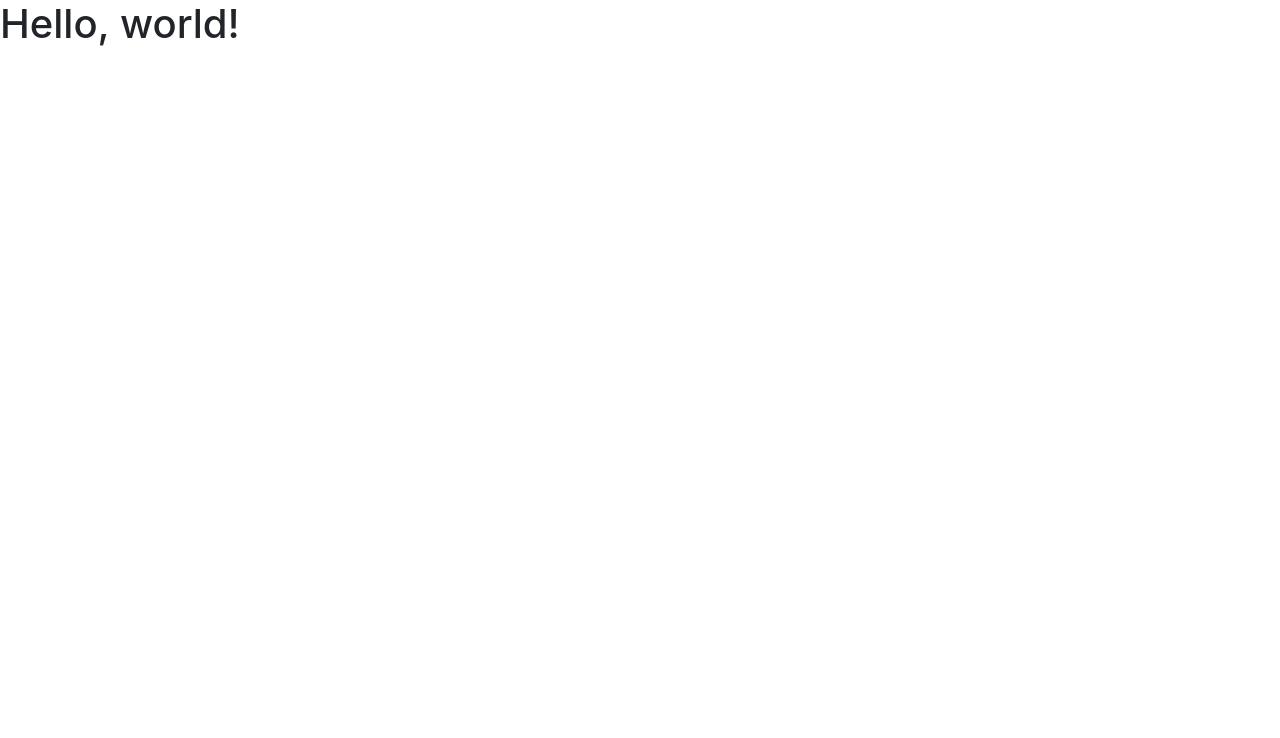
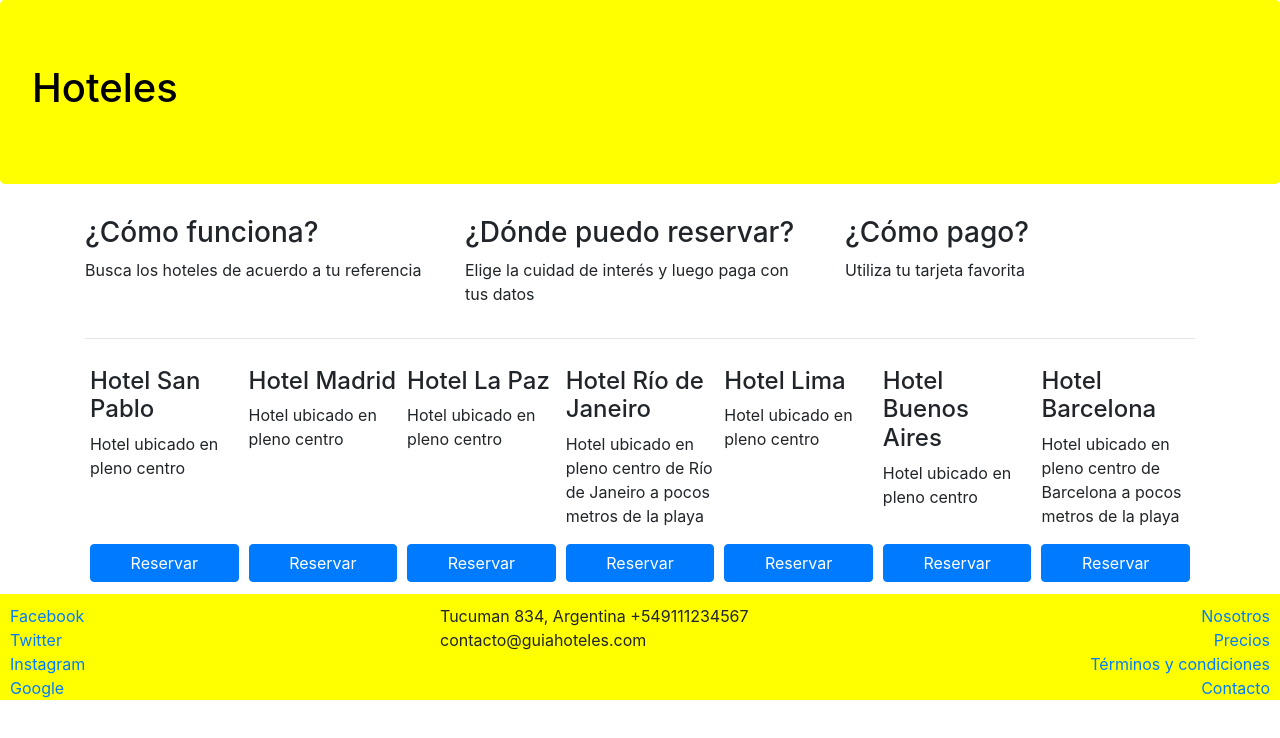
Before and after one commit to jjarmenta/coursera-guia-hoteles, a website: page index.html in a window 1280 px wide. Drawn offline with nearby package versions, Linux system fonts and the light colour scheme.

Commit message:
Add jumbotron, footer, flex y css

```diff
--- /dev/null
+++ b/css/main.css
@@ -0,0 +1,20 @@
+.jumbotron {
+    background-color: yellow;
+    color: black;
+}
+footer {
+    padding: 10px 10px 0 10px;
+    background-color: yellow;
+    margin-bottom: 0;
+    margin-top: 10px;
+}
+
+.card-hotel {
+    flex: 1 150px;
+    padding: 2px 5px;
+    margin-top: 10px;
+}
+
+.btn-reserva {
+    width: 100%;
+}
--- a/index.html
+++ b/index.html
@@ -7,11 +7,141 @@
 
     <!-- Bootstrap CSS -->
     <link rel="stylesheet" href="node_modules/bootstrap/dist/css/bootstrap.min.css">
+    <link rel="stylesheet" href="css/main.css">
 
-    <title>Hello, world!</title>
+    <title>Hotels</title>
 </head>
 <body>
-<h1>Hello, world!</h1>
+    <div class="jumbotron">
+        <h1>Hoteles</h1>
+    </div>
+    <div class="container">
+        <div class="row">
+            <div class="col-sm-4">
+                <h3>¿Cómo funciona?</h3>
+                <p>
+                    Busca los hoteles de acuerdo a tu referencia
+                </p>
+            </div>
+            <div class="col-sm-4">
+                <h3>¿Dónde puedo reservar?</h3>
+                <p>
+                    Elige la cuidad de interés y luego paga con tus datos
+                </p>
+            </div>
+            <div class="col-sm-4">
+                <h3>¿Cómo pago?</h3>
+                <p>
+                    Utiliza tu tarjeta favorita
+                </p>
+            </div>
+        </div>
+        <hr>
+
+        <div class="d-flex flex-wrap flex-row-reverse">
+            <div class="card-hotel d-flex flex-column justify-content-between">
+                <div>
+                    <h4>Hotel Barcelona</h4>
+                    <p>
+                        Hotel ubicado en pleno centro de Barcelona a pocos metros de la playa
+                    </p>
+                </div>
+                <div>
+                    <button class="btn btn-primary btn-reserva">Reservar</button>
+                </div>
+            </div>
+            <div class="card-hotel d-flex flex-column justify-content-between">
+                <div>
+                    <h4>Hotel Buenos Aires</h4>
+                    <p>
+                        Hotel ubicado en pleno centro
+                    </p>
+                </div>
+                <div>
+                    <button class="btn btn-primary btn-reserva">Reservar</button>
+                </div>
+            </div>
+            <div class="card-hotel d-flex flex-column justify-content-between">
+                <div>
+                    <h4>Hotel Lima</h4>
+                    <p>
+                        Hotel ubicado en pleno centro
+                    </p>
+                </div>
+                <div>
+                    <button class="btn btn-primary btn-reserva">Reservar</button>
+                </div>
+            </div>
+            <div class="card-hotel d-flex flex-column justify-content-between">
+                <div>
+                    <h4>Hotel Río de Janeiro</h4>
+                    <p>
+                        Hotel ubicado en pleno centro de Río de Janeiro a pocos metros de la playa
+                    </p>
+                </div>
+                <div>
+                    <button class="btn btn-primary btn-reserva">Reservar</button>
+                </div>
+            </div>
+            <div class="card-hotel d-flex flex-column justify-content-between">
+                <div>
+                    <h4>Hotel La Paz</h4>
+                    <p>
+                        Hotel ubicado en pleno centro
+                    </p>
+                </div>
+                <div>
+                    <button class="btn btn-primary btn-reserva">Reservar</button>
+                </div>
+            </div>
+            <div class="card-hotel d-flex flex-column justify-content-between">
+                <div>
+                    <h4>Hotel Madrid</h4>
+                    <p>
+                        Hotel ubicado en pleno centro
+                    </p>
+                </div>
+                <div>
+                    <button class="btn btn-primary btn-reserva">Reservar</button>
+                </div>
+            </div>
+            <div class="card-hotel d-flex flex-column justify-content-between">
+                <div>
+                    <h4>Hotel San Pablo</h4>
+                    <p>
+                        Hotel ubicado en pleno centro
+                    </p>
+                </div>
+                <div>
+                    <button class="btn btn-primary btn-reserva">Reservar</button>
+                </div>
+            </div>
+        </div>
+    </div>
+
+    <footer>
+        <div class="row">
+            <div class="col-sm-4 d-flex flex-column">
+                <a href="https://www.facebook.com/">Facebook</a>
+                <a href="https://www.twitter.com/">Twitter</a>
+                <a href="https://www.instagram.com/">Instagram</a>
+                <a href="https://www.google.com/">Google</a>
+            </div>
+            <div class="col-sm-4">
+                <address>
+                    Tucuman 834, Argentina
+                    +549111234567
+                    contacto@guiahoteles.com
+                </address>
+            </div>
+            <div class="col-sm-4 d-flex flex-column align-items-end">
+                <a href="https://www.facebook.com/">Nosotros</a>
+                <a href="https://www.twitter.com/">Precios</a>
+                <a href="https://www.instagram.com/">Términos y condiciones</a>
+                <a href="https://www.google.com/">Contacto</a>
+            </div>
+        </div>
+    </footer>
 
 <script src="node_modules/jquery/dist/jquery.min.js"></script>
 <script src="node_modules/popper.js/dist/popper.min.js"></script>
```
Also changed, not shown: README.md.
